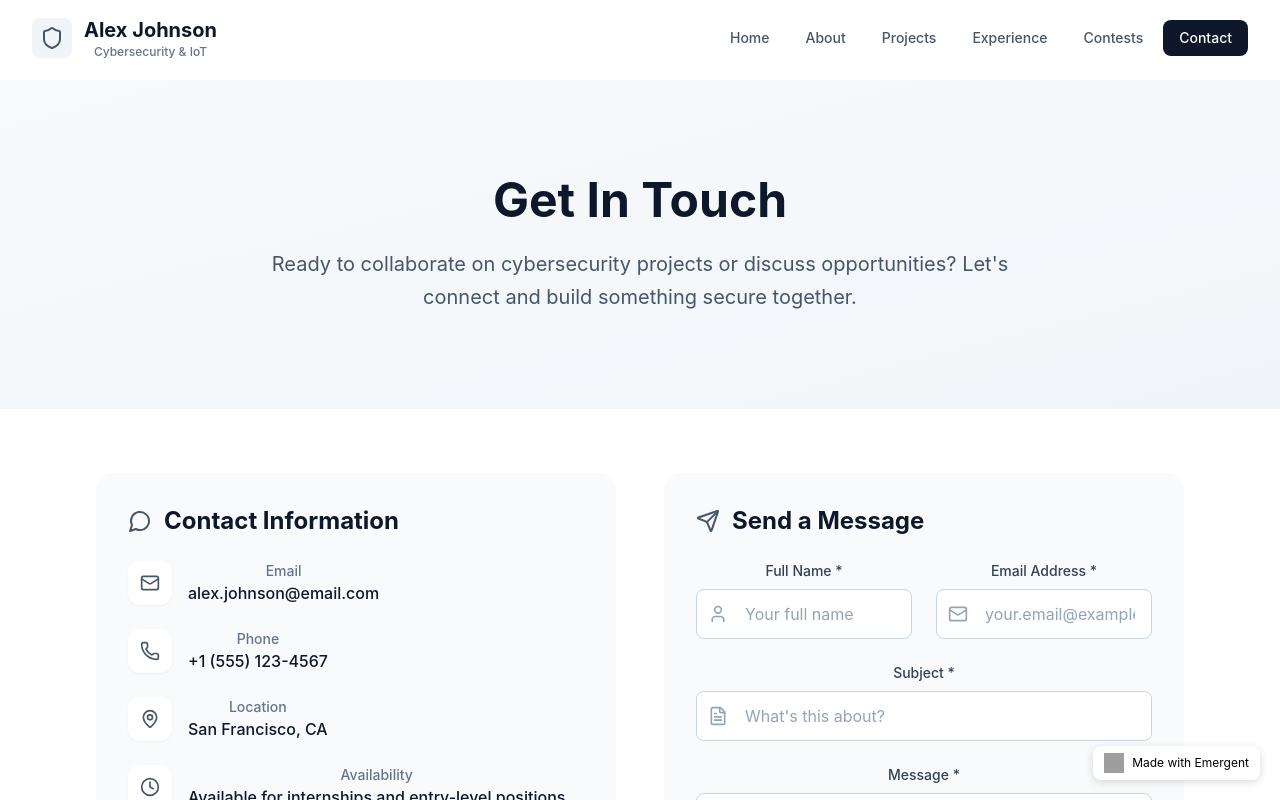
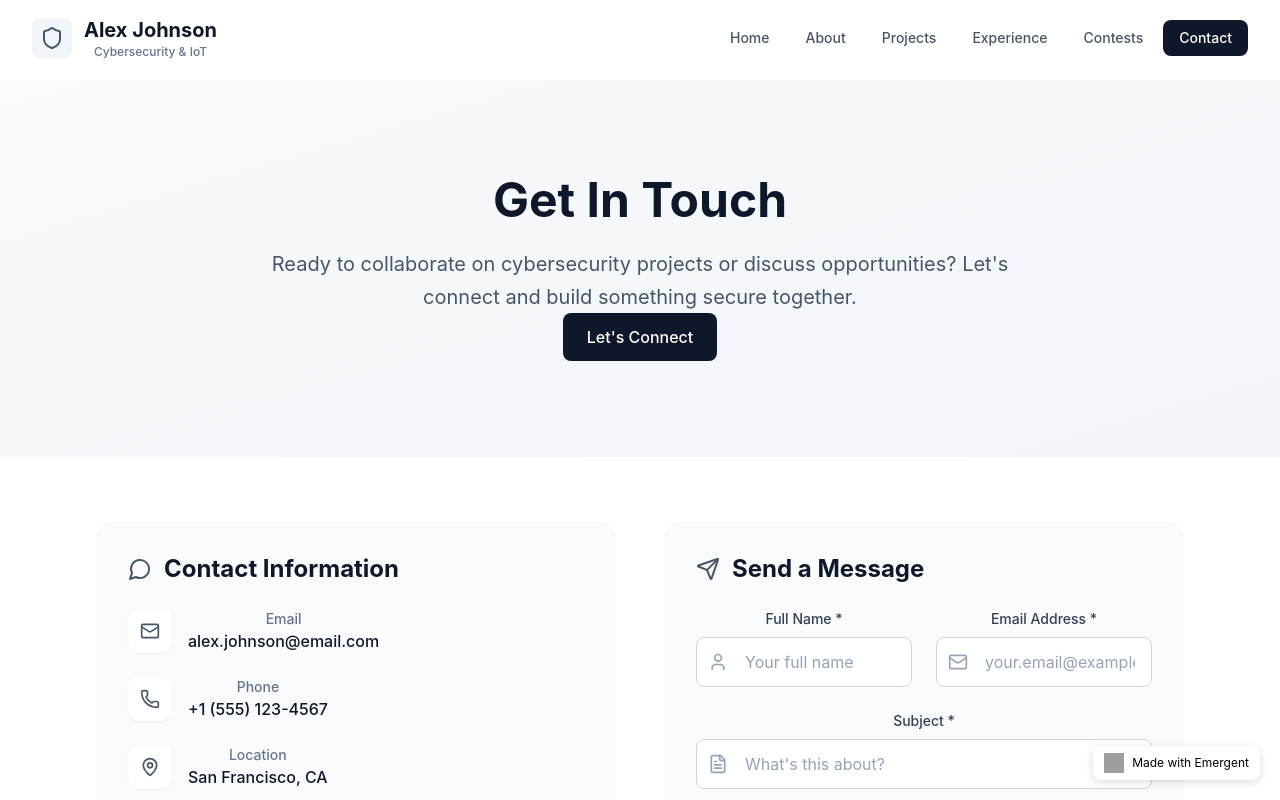
Before and after one commit to naveen-sekhar/testing, a React (Create React App) app in the folder frontend/: page /contact in a window 1280 px wide. Shown: the top 800 px of the page. Built offline with nearby package versions, Linux system fonts and the light colour scheme; grey boxes are pictures that could not be loaded.

Commit message:
auto-commit for 1e1eaff7-5174-4a55-8a79-761300f0d6cf

```diff
--- a/frontend/src/pages/ContactPage.jsx
+++ b/frontend/src/pages/ContactPage.jsx
@@ -71,6 +71,12 @@ const ContactPage = () => {
             Ready to collaborate on cybersecurity projects or discuss opportunities?
             Let's connect and build something secure together.
           </p>
+            <a
+              href="mailto:alex.johnson@email.com"
+              className="inline-flex items-center px-6 py-3 bg-slate-900 dark:bg-white text-white dark:text-slate-900 rounded-lg font-medium hover:bg-slate-800 dark:hover:bg-slate-100 transition-colors duration-200"
+            >
+              <span>Let's Connect</span>
+            </a>
         </div>
       </section>
 
```
